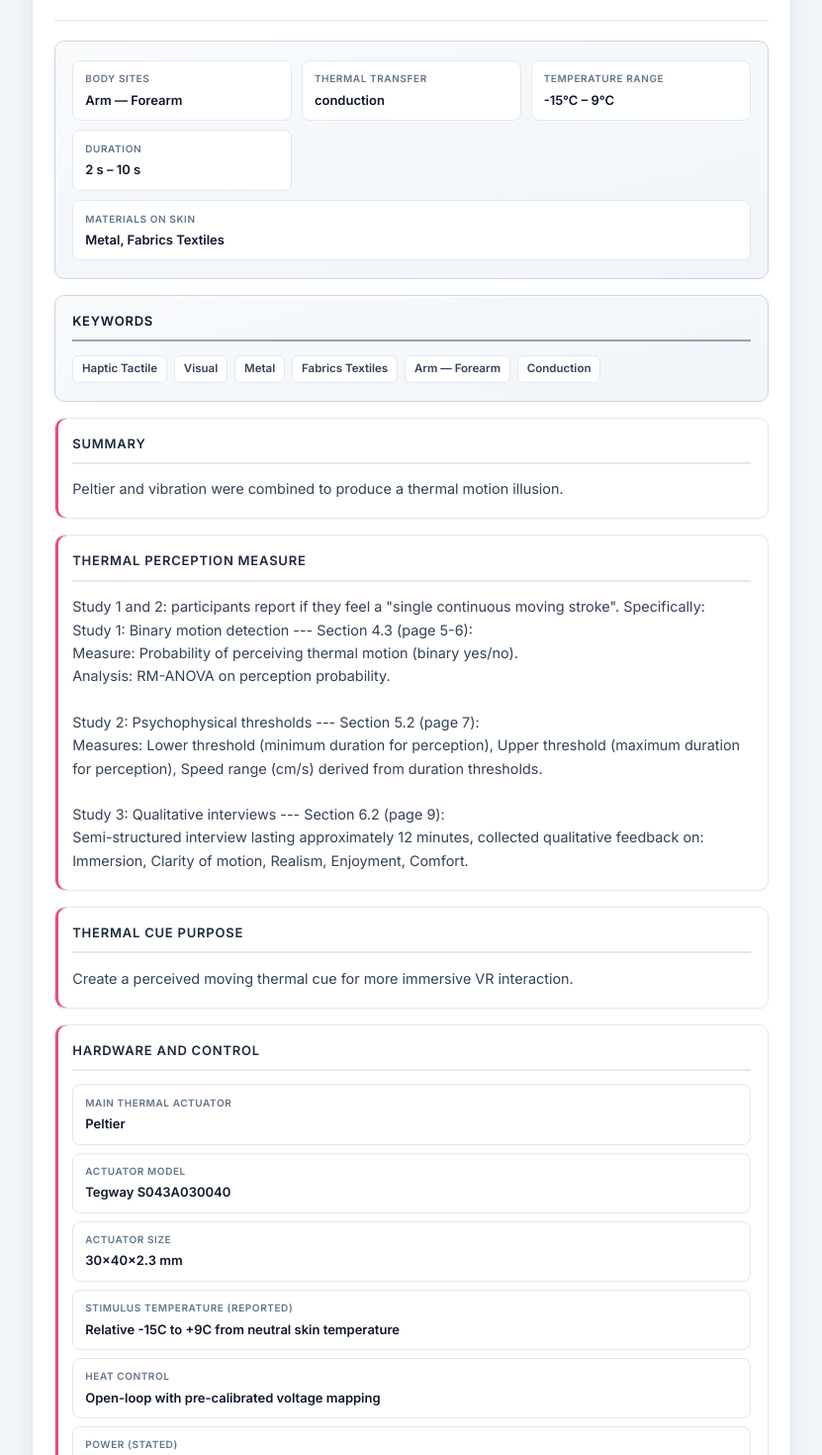
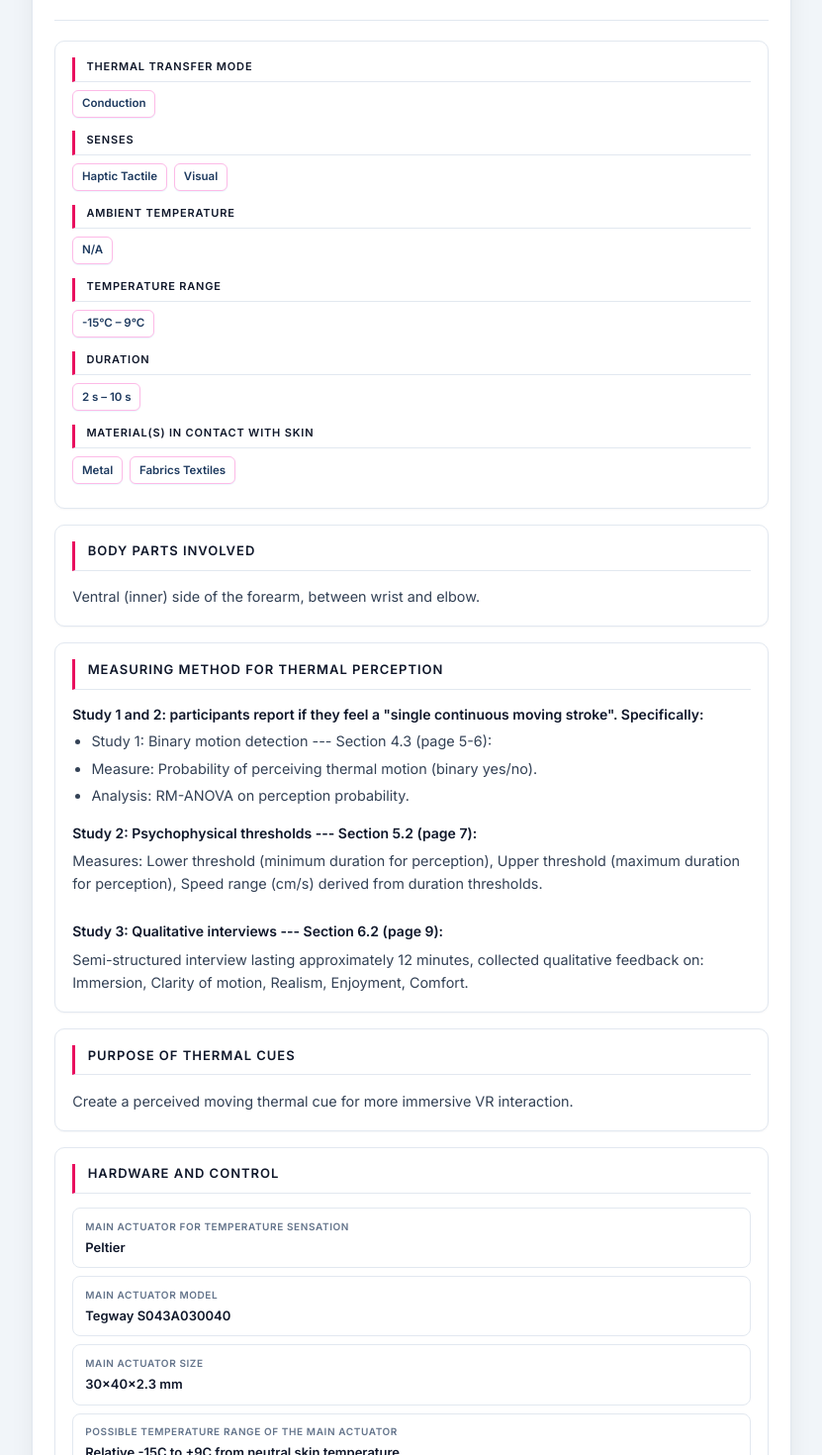
Before and after one commit to sandyleedev/thermal-interaction-web, a React (Vite) app in the folder frontend/: page /paper/1 in a window 1280 px wide. Shown: the part 200-1670 px from the top of the page at 99% size, without its empty margins (224-1055 px from the left). Built offline with nearby package versions, Linux system fonts and the light colour scheme; the HTML template or start-up script is replaced by a standard one.

Commit message:
ui: detail view column & ui update

```diff
--- a/frontend/src/data/paperPreviews.ts
+++ b/frontend/src/data/paperPreviews.ts
@@ -2,6 +2,7 @@ import { paperHasReportedDurationRange } from "@/lib/research/filterResearchPape
 import {
   ALL_RESEARCH_PAPERS,
   normalizeBodySites,
+  type BodySite,
   type ResearchPaper,
 } from "@/lib/research/researchPapers";
 
@@ -70,23 +71,42 @@ function taxonomyRegionLabel(region: string): string {
   return map[region] ?? titleCaseOption(region);
 }
 
+export function formatBodySiteLine(site: BodySite): string {
+  const reg = taxonomyRegionLabel(site.region);
+  const sub =
+    site.subregion === "general"
+      ? "General"
+      : titleCaseOption(site.subregion.replace(/-/g, " "));
+  let line = `${reg} — ${sub}`;
+  if (site.side === "left" || site.side === "right") {
+    line += ` (${site.side === "left" ? "Left" : "Right"})`;
+  }
+  return line;
+}
+
 function formatBodySitesDisplay(p: ResearchPaper): string {
   const sites = normalizeBodySites(p);
   if (sites.length === 0) return "—";
-  return sites
-    .map((s) => {
-      const reg = taxonomyRegionLabel(s.region);
-      const sub =
-        s.subregion === "general"
-          ? "General"
-          : titleCaseOption(s.subregion.replace(/-/g, " "));
-      let line = `${reg} — ${sub}`;
-      if (s.side === "left" || s.side === "right") {
-        line += ` (${s.side === "left" ? "Left" : "Right"})`;
-      }
-      return line;
-    })
-    .join("; ");
+  return sites.map(formatBodySiteLine).join("; ");
+}
+
+export function materialListsDiffer(
+  a: readonly string[] | undefined,
+  b: readonly string[] | undefined,
+): boolean {
+  const norm = (items: readonly string[] | undefined) =>
+    new Set(
+      (items ?? [])
+        .map((x) => x.trim().toLowerCase())
+        .filter(Boolean),
+    );
+  const left = norm(a);
+  const right = norm(b);
+  if (left.size !== right.size) return true;
+  for (const item of left) {
+    if (!right.has(item)) return true;
+  }
+  return false;
 }
 
 export function titleCaseOption(s: string): string {
--- a/frontend/src/pages/LandingPage.css
+++ b/frontend/src/pages/LandingPage.css
@@ -1707,14 +1707,27 @@
   color: var(--filter-chip-accent);
 }
 
-.filter-chip,
-.results-paper-chip {
+.filter-chip {
   color: var(--filter-chip-color);
   background: var(--filter-chip-bg);
   border: 1px solid var(--filter-chip-border);
   border-radius: 999px;
   letter-spacing: -0.015em;
   line-height: 1.25;
+}
+
+.results-paper-chip {
+  display: inline-block;
+  padding: 0.12rem 0.38rem;
+  font-size: 0.62rem;
+  font-weight: 500;
+  color: var(--filter-chip-selected-color);
+  background: var(--filter-chip-selected-bg);
+  border: 1px solid var(--filter-chip-selected-border);
+  border-radius: 999px;
+  letter-spacing: -0.015em;
+  line-height: 1.25;
+  box-shadow: var(--filter-chip-selected-shadow);
 }
 
 .body-map-selection-chip {
@@ -2307,13 +2320,6 @@
   gap: 0.28rem;
 }
 
-.results-paper-chip {
-  display: inline-block;
-  padding: 0.12rem 0.38rem;
-  font-size: 0.62rem;
-  font-weight: 500;
-}
-
 .paper-detail-page {
   min-height: 100%;
   overflow-y: auto;
@@ -2436,10 +2442,10 @@
 .paper-detail__panel {
   margin-bottom: 1rem;
   padding: 1rem 1.1rem 1.1rem;
-  background: linear-gradient(165deg, #f8fafc 0%, #f1f5f9 100%);
-  border: 1px solid #cbd5e1;
+  background: #fff;
+  border: 1px solid #e2e8f0;
   border-radius: 10px;
-  box-shadow: inset 0 1px 0 rgba(255, 255, 255, 0.75);
+  box-shadow: 0 1px 2px rgba(15, 23, 42, 0.04);
 }
 
 .paper-detail__panel:last-child {
@@ -2447,14 +2453,16 @@
 }
 
 .paper-detail__panel-title {
-  margin: 0 0 0.85rem;
-  padding-bottom: 0.55rem;
+  margin: 0 0 0.9rem;
+  padding: 0.12rem 0 0.62rem 0.78rem;
   font-size: 0.8125rem;
-  font-weight: 700;
-  letter-spacing: 0.06em;
+  font-weight: 800;
+  letter-spacing: 0.075em;
+  line-height: 1.35;
   text-transform: uppercase;
   color: #0f172a;
-  border-bottom: 2px solid #94a3b8;
+  border-left: 3px solid #e90e5e;
+  border-bottom: 1px solid #e2e8f0;
 }
 
 .paper-detail__panel-body > .paper-detail__prose:last-child,
@@ -2475,16 +2483,6 @@
 
 .paper-detail__sections > .paper-detail__panel {
   margin-bottom: 0;
-  background: #fff;
-  border: 1px solid #e2e8f0;
-  box-shadow:
-    0 1px 2px rgba(15, 23, 42, 0.04),
-    inset 3px 0 0 #e90e5ec1;
-}
-
-.paper-detail__sections .paper-detail__panel-title {
-  border-bottom-color: #e2e8f0;
-  color: #1e293b;
 }
 
 .paper-detail__facts {
@@ -2493,6 +2491,14 @@
   gap: 0.6rem;
   margin: 0;
   padding: 0;
+}
+
+.paper-detail__panel--facts .paper-detail__chip-group:last-child {
+  margin-bottom: 0;
+}
+
+.paper-detail__panel--facts .paper-detail__chip-group {
+  margin-bottom: 0.85rem;
 }
 
 .paper-detail__panel--facts .paper-detail__facts {
@@ -2558,6 +2564,47 @@
   white-space: pre-wrap;
 }
 
+.paper-detail__na {
+  color: #64748b;
+  font-style: italic;
+}
+
+.paper-detail__structured-prose {
+  display: flex;
+  flex-direction: column;
+  gap: 0.9rem;
+}
+
+.paper-detail__prose-block:last-child .paper-detail__prose,
+.paper-detail__prose-block:last-child .paper-detail__prose-list {
+  margin-bottom: 0;
+}
+
+.paper-detail__prose-header {
+  margin: 0 0 0.4rem;
+  font-size: 0.875rem;
+  font-weight: 700;
+  line-height: 1.5;
+  color: #0f172a;
+}
+
+.paper-detail__prose-list {
+  margin: 0;
+  padding-left: 1.2rem;
+  list-style: disc;
+}
+
+.paper-detail__prose-list li {
+  margin: 0 0 0.3rem;
+  font-size: 0.9rem;
+  line-height: 1.58;
+  color: #334155;
+}
+
+.paper-detail__prose-list li:last-child {
+  margin-bottom: 0;
+}
+
 .paper-detail__link-line {
   margin: 0.45rem 0 0;
   font-size: 0.8125rem;
@@ -2596,12 +2643,16 @@
 }
 
 .paper-detail__subhead {
-  margin: 1rem 0 0.45rem;
+  margin: 1rem 0 0.5rem;
+  padding: 0.08rem 0 0.45rem 0.7rem;
   font-size: 0.6875rem;
   font-weight: 800;
-  letter-spacing: 0.07em;
+  letter-spacing: 0.075em;
+  line-height: 1.35;
   text-transform: uppercase;
-  color: #475569;
+  color: #0f172a;
+  border-left: 3px solid #e90e5e;
+  border-bottom: 1px solid #e2e8f0;
 }
 
 .paper-detail__subhead:first-child {
@@ -2619,6 +2670,34 @@
   margin: 0 0 0.35rem;
 }
 
+.paper-detail__chip-group {
+  margin-bottom: 0.85rem;
+}
+
+.paper-detail__chip-group:last-child {
+  margin-bottom: 0;
+}
+
+.paper-detail__site-list {
+  list-style: none;
+  margin: 0 0 0.85rem;
+  padding: 0;
+  display: flex;
+  flex-direction: column;
+  gap: 0.4rem;
+}
+
+.paper-detail__site-item {
+  padding: 0.5rem 0.65rem;
+  font-size: 0.8125rem;
+  font-weight: 600;
+  line-height: 1.45;
+  color: #0f172a;
+  background: #f8fafc;
+  border: 1px solid #e2e8f0;
+  border-radius: 6px;
+}
+
 .paper-detail__panel--chips .paper-detail__tag {
   border-color: #e2e8f0;
   color: #334155;
--- a/frontend/src/pages/PaperDetailPage.tsx
+++ b/frontend/src/pages/PaperDetailPage.tsx
@@ -13,12 +13,12 @@ function trimText(s: string | undefined | null): string | undefined {
   return t ? t : undefined;
 }
 
-function formatTaxonomyList(items: readonly string[] | undefined): string {
-  if (!items?.length) return "";
-  return items
-    .map((x) => titleCaseOption(x.trim()))
-    .filter(Boolean)
-    .join(", ");
+const DETAIL_NA = "N/A";
+
+function displayOrNa(value: string | undefined): string {
+  const t = trimText(value);
+  if (!t || t === "—") return DETAIL_NA;
+  return t;
 }
 
 function paperPrimaryLink(p: ResearchPaper): string | undefined {
@@ -66,7 +66,6 @@ function DetailParagraph({
   preserveLineBreaks?: boolean;
 }) {
   const t = trimText(text);
-  if (!t) return null;
   return (
     <p
       className={
@@ -75,17 +74,25 @@ function DetailParagraph({
           : "paper-detail__prose"
       }
     >
-      {t}
+      {t ?? DETAIL_NA}
     </p>
   );
 }
 
-function DetailChipRow({ items }: { items: readonly string[] | undefined }) {
-  if (!items?.length) return null;
-  const labels = items
+function DetailChipRow({
+  items,
+  hideWhenEmpty = false,
+}: {
+  items: readonly string[] | undefined;
+  hideWhenEmpty?: boolean;
+}) {
+  const labels = (items ?? [])
     .map((x) => titleCaseOption(String(x).trim()))
     .filter(Boolean);
-  if (!labels.length) return null;
+  if (hideWhenEmpty && labels.length === 0) return null;
+  if (labels.length === 0) {
+    return <p className="paper-detail__prose paper-detail__na">{DETAIL_NA}</p>;
+  }
   return (
     <div className="paper-detail__tags paper-detail__tags--section">
       {labels.map((t, i) => (
@@ -97,24 +104,147 @@ function DetailChipRow({ items }: { items: readonly string[] | undefined }) {
   );
 }
 
+function DetailValueChips({ values }: { values: readonly string[] }) {
+  const labels = values.map((v) => v.trim()).filter(Boolean);
+  if (labels.length === 0) {
+    return <p className="paper-detail__prose paper-detail__na">{DETAIL_NA}</p>;
+  }
+  return (
+    <div className="paper-detail__tags paper-detail__tags--section">
+      {labels.map((t, i) => (
+        <span key={`${t}-${i}`} className="paper-detail__tag">
+          {t}
+        </span>
+      ))}
+    </div>
+  );
+}
+
+function DetailFactChipGroup({
+  title,
+  items,
+  values,
+}: {
+  title: string;
+  items?: readonly string[];
+  values?: readonly string[];
+}) {
+  const hid = sectionHeadingId(title);
+  return (
+    <div className="paper-detail__chip-group" aria-labelledby={hid}>
+      <h3 id={hid} className="paper-detail__subhead">
+        {title}
+      </h3>
+      {items != null ? (
+        <DetailChipRow items={items} />
+      ) : (
+        <DetailValueChips values={values ?? []} />
+      )}
+    </div>
+  );
+}
+
+function isProseBlockHeaderLine(line: string): boolean {
+  const t = line.trim();
+  if (!t.endsWith(":")) return false;
+  if (t.length > 160) return false;
+  return true;
+}
+
+type StructuredProseBlock = {
+  header?: string;
+  lines: string[];
+};
+
+function parseStructuredProseBlocks(text: string): StructuredProseBlock[] {
+  return text
+    .split(/\n\s*\n/)
+    .map((block) => {
+      const lines = block
+        .split("\n")
+        .map((line) => line.trim())
+        .filter(Boolean);
+      if (lines.length === 0) return null;
+      if (isProseBlockHeaderLine(lines[0]!)) {
+        return { header: lines[0], lines: lines.slice(1) };
+      }
+      return { lines };
+    })
+    .filter((block): block is StructuredProseBlock => block != null);
+}
+
+function DetailStructuredProse({ text }: { text: string | undefined }) {
+  const t = trimText(text);
+  if (!t) {
+    return <p className="paper-detail__prose paper-detail__na">{DETAIL_NA}</p>;
+  }
+
+  const blocks = parseStructuredProseBlocks(t);
+  if (blocks.length === 0) {
+    return <p className="paper-detail__prose paper-detail__na">{DETAIL_NA}</p>;
+  }
+
+  return (
+    <div className="paper-detail__structured-prose">
+      {blocks.map((block, blockIndex) => (
+        <div
+          key={`${block.header ?? "block"}-${blockIndex}`}
+          className="paper-detail__prose-block"
+        >
+          {block.header ? (
+            <p className="paper-detail__prose-header">{block.header}</p>
+          ) : null}
+          {block.lines.length > 1 ? (
+            <ul className="paper-detail__prose-list">
+              {block.lines.map((line, lineIndex) => (
+                <li key={lineIndex}>{line}</li>
+              ))}
+            </ul>
+          ) : block.lines.length === 1 ? (
+            <p className="paper-detail__prose">{block.lines[0]}</p>
+          ) : null}
+        </div>
+      ))}
+    </div>
+  );
+}
+
+function formatItemList(items: readonly string[] | undefined): string | undefined {
+  if (!items?.length) return undefined;
+  const labels = items
+    .map((x) => titleCaseOption(String(x).trim()))
+    .filter(Boolean);
+  return labels.length > 0 ? labels.join(", ") : undefined;
+}
+
 function hardwareFactRows(paper: ResearchPaper): { dt: string; dd: string }[] {
   const rows: { dt: string; dd: string }[] = [];
-  const push = (dt: string, v: string | undefined) => {
+  const pushAlways = (dt: string, v: string | undefined) => {
+    rows.push({ dt, dd: trimText(v) ?? DETAIL_NA });
+  };
+  const pushIfPresent = (dt: string, v: string | undefined) => {
     const dd = trimText(v);
     if (dd) rows.push({ dt, dd });
   };
-  push("Main thermal actuator", paper.mainActuatorForTemperatureSensation);
-  push("Actuator model", paper.mainActuatorModel);
-  push("Actuator size", paper.mainActuatorSize);
-  push("Device footprint", paper.overallDeviceSize);
-  push(
-    "Stimulus temperature (reported)",
+  pushAlways(
+    "Main Actuator for Temperature Sensation",
+    paper.mainActuatorForTemperatureSensation,
+  );
+  pushAlways("Main Actuator Model", paper.mainActuatorModel);
+  pushIfPresent("Main Actuator Size", paper.mainActuatorSize);
+  pushIfPresent("Overall Device Size", paper.overallDeviceSize);
+  pushIfPresent(
+    "Possible Temperature Range of the Main Actuator",
     paper.mainActuatorPossibleTemperatureRange,
   );
-  push("Heat control", paper.heatControlMethod);
-  push("Power (stated)", paper.powerConsumption);
-  push("Temporal parameters", paper.temporalParameters);
-  push("Energy accounting", paper.powerEnergyConsumption);
+  pushAlways("Heat Control Method", paper.heatControlMethod);
+  pushIfPresent("Power consumption", paper.powerConsumption);
+  pushIfPresent("Temporal Parameters", paper.temporalParameters);
+  pushIfPresent(
+    "Other Sensory Actuators",
+    formatItemList(paper.otherSensoryActuators),
+  );
+  pushIfPresent("Auxiliary Hardware", formatItemList(paper.auxiliaryHardware));
   return rows;
 }
 
@@ -141,12 +271,12 @@ export function PaperDetailPage() {
   }
 
   const primaryLink = paperPrimaryLink(paper);
-  const mic = formatTaxonomyList(paper.materialsInContactWithSkin);
   const hwRows = hardwareFactRows(paper);
-  const hasAuxLists =
-    (paper.otherSensoryActuators?.length ?? 0) > 0 ||
-    (paper.auxiliaryHardware?.length ?? 0) > 0;
-  const showHardware = hwRows.length > 0 || hasAuxLists;
+  const showOtherNote = Boolean(trimText(paper.otherNote));
+  const ambientTempLabel =
+    paper.ambientTempC != null && Number.isFinite(paper.ambientTempC)
+      ? `${paper.ambientTempC}°C`
+      : DETAIL_NA;
 
   return (
     <div className="paper-detail-page">
@@ -194,81 +324,46 @@ export function PaperDetailPage() {
           className="paper-detail__panel paper-detail__panel--facts"
           aria-label="Key study facts"
         >
-          <dl className="paper-detail__facts">
-            <div className="paper-detail__fact">
-              <dt>Body sites</dt>
-              <dd>{preview.bodySitesSummary}</dd>
-            </div>
-            <div className="paper-detail__fact">
-              <dt>Thermal transfer</dt>
-              <dd>{preview.transferMode}</dd>
-            </div>
-            {paper.ambientTempC != null &&
-            Number.isFinite(paper.ambientTempC) ? (
-              <div className="paper-detail__fact">
-                <dt>Ambient Temperature</dt>
-                <dd>{paper.ambientTempC}°C</dd>
-              </div>
-            ) : null}
-            <div className="paper-detail__fact">
-              <dt>Temperature range</dt>
-              <dd>{preview.temperatureRange}</dd>
-            </div>
-            <div className="paper-detail__fact">
-              <dt>Duration</dt>
-              <dd>{preview.duration}</dd>
-            </div>
-            {mic ? (
-              <div className="paper-detail__fact paper-detail__fact--wide">
-                <dt>Materials on skin</dt>
-                <dd>{mic}</dd>
-              </div>
-            ) : null}
-          </dl>
-        </section>
-
-        <section
-          className="paper-detail__panel paper-detail__panel--chips"
-          aria-labelledby="paper-detail-keywords"
-        >
-          <h2 id="paper-detail-keywords" className="paper-detail__panel-title">
-            Keywords
-          </h2>
-          <div className="paper-detail__tags" role="list">
-            {preview.keywords.map((t) => (
-              <span key={t} className="paper-detail__tag" role="listitem">
-                {t}
-              </span>
-            ))}
-          </div>
+          <DetailFactChipGroup
+            title="Thermal transfer mode"
+            items={paper.thermalTransferModes}
+          />
+          <DetailFactChipGroup title="Senses" items={paper.senses} />
+          <DetailFactChipGroup
+            title="Ambient temperature"
+            values={[ambientTempLabel]}
+          />
+          <DetailFactChipGroup
+            title="Temperature range"
+            values={[displayOrNa(preview.temperatureRange)]}
+          />
+          <DetailFactChipGroup
+            title="Duration"
+            values={[displayOrNa(preview.duration)]}
+          />
+          <DetailFactChipGroup
+            title="Material(s) in contact with skin"
+            items={paper.materialsInContactWithSkin}
+          />
         </section>
 
         <div className="paper-detail__sections">
-          <DetailBlock title="Summary">
+          <DetailBlock title="Body parts involved">
             <DetailParagraph
-              text={paper.technicalSummary ?? preview.abstract}
-            />
-          </DetailBlock>
-
-          <DetailBlock
-            title="Thermal perception measure"
-            when={Boolean(trimText(paper.thermalPerceptionMeasure))}
-          >
-            <DetailParagraph
-              text={paper.thermalPerceptionMeasure}
+              text={paper.bodyPartsInvolved}
               preserveLineBreaks
             />
           </DetailBlock>
 
-          <DetailBlock
-            title="Thermal cue purpose"
-            when={Boolean(trimText(paper.thermalCuePurpose))}
-          >
+          <DetailBlock title="Measuring method for thermal perception">
+            <DetailStructuredProse text={paper.thermalPerceptionMeasure} />
+          </DetailBlock>
+
+          <DetailBlock title="Purpose of thermal cues">
             <DetailParagraph text={paper.thermalCuePurpose} />
           </DetailBlock>
 
-          <DetailBlock title="Hardware and control" when={showHardware}>
-            {hwRows.length > 0 ? (
+          <DetailBlock title="Hardware and control">
             <dl className="paper-detail__facts paper-detail__facts--nested">
               {hwRows.map((row) => (
                 <div
@@ -280,32 +375,21 @@ export function PaperDetailPage() {
                 </div>
               ))}
             </dl>
-            ) : null}
-            {paper.otherSensoryActuators?.length ? (
+            {showOtherNote ? (
               <>
-                <h3 className="paper-detail__subhead">
-                  Other sensory actuators
-                </h3>
-                <DetailChipRow items={paper.otherSensoryActuators} />
-              </>
-            ) : null}
-            {paper.auxiliaryHardware?.length ? (
-              <>
-                <h3 className="paper-detail__subhead">Auxiliary hardware</h3>
-                <DetailChipRow items={paper.auxiliaryHardware} />
+                <h3 className="paper-detail__subhead">Other Note</h3>
+                <DetailParagraph text={paper.otherNote} preserveLineBreaks />
               </>
             ) : null}
           </DetailBlock>
 
-          <DetailBlock title="Notes" when={Boolean(trimText(paper.otherNote))}>
-            <DetailParagraph text={paper.otherNote} />
+          <DetailBlock title="Power/Energy Consumption">
+            <DetailParagraph text={paper.powerEnergyConsumption} />
           </DetailBlock>
 
-          {preview.engineeringSummary ? (
-            <DetailBlock title="Engineering summary">
-              <DetailParagraph text={preview.engineeringSummary} />
+          <DetailBlock title="Technical Summary">
+            <DetailParagraph text={paper.technicalSummary} />
           </DetailBlock>
-          ) : null}
         </div>
 
         <footer className="paper-detail__footer">
```
Lines whose indentation alone changed are shown as unchanged.
